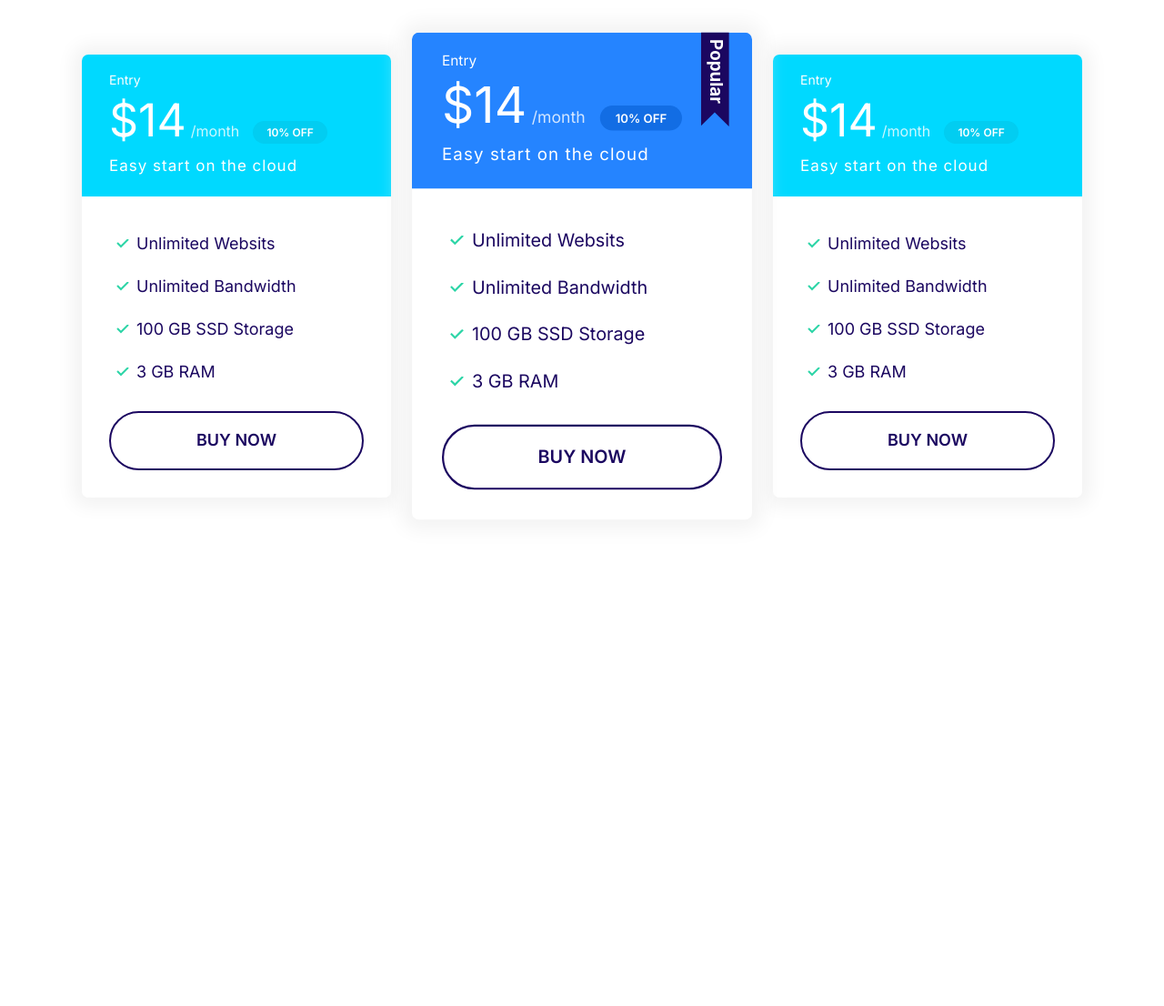
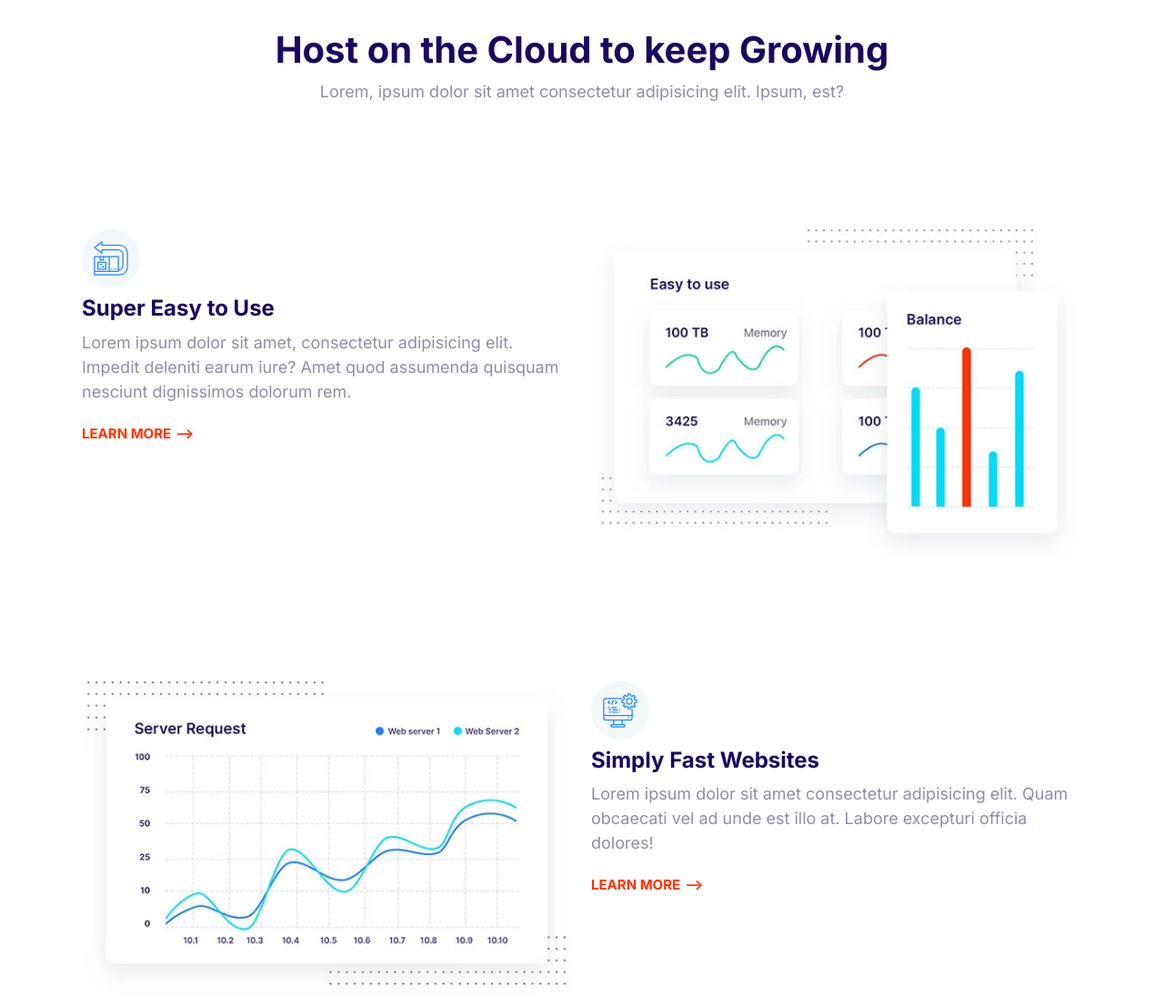
Before and after one commit to narmingeybullayeva/consoldes-cloud, a plain HTML site: page index.html in a window 1280 px wide. Shown: the top 1106 px of the page at 91% size. Before the commit the page ends 800 px from the top, so only its background shows below. Drawn offline with Linux system fonts and the light colour scheme.

Commit message:
Build the features block component.

```diff
--- a/css/styles.css
+++ b/css/styles.css
@@ -800,3 +800,28 @@ a {
     max-width: 500px;
     margin: 0 auto;
 }
+
+/* Features */
+
+.feature{
+    gap:3rem 2rem;
+    margin: 12rem 0;
+}
+
+.feature:first-of-type{
+    margin-top: 6rem;
+}
+
+.feature__heading{
+    margin: 1rem 0;
+}
+
+.feature__image{
+    width: 100%;
+}
+
+@media screen and (min-width: 768px){
+    .feature:nth-of-type(even) .feature__content{
+        order: 2;
+    }
+}
--- a/index.html
+++ b/index.html
@@ -19,73 +19,126 @@
     />
   </head>
   <body>
-    <section class="block container block-plans">
-      <div class="grid grid--1x3">
-        <div class="plan">
-          <div class="card card--secondary">
-            <header class="card__header">
-              <h3 class="plan__name">Entry</h3>
-              <span class="plan__price">$14</span>
-              <span class="plan__billing-cycle">/month</span>
-              <span class="badge badge--secondary badge--small">10% OFF</span>
-              <span class="plan__description">Easy start on the cloud</span>
-            </header>
-            <div class="card__body">
-              <ul class="list list--tick">
-                <li class="list__item">Unlimited Websits</li>
-                <li class="list__item">Unlimited Bandwidth</li>
-                <li class="list__item">100 GB SSD Storage</li>
-                <li class="list__item">3 GB RAM</li>
-              </ul>
-              <button class="btn btn--outline btn--block">Buy Now</button>
-            </div>
-          </div>
+    <header class="block__header">
+      <h2>Host on the Cloud to keep Growing</h2>
+      <p>
+        Lorem, ipsum dolor sit amet consectetur adipisicing elit. Ipsum, est?
+      </p>
+    </header>
+    <section class="block container">
+      <!-- first -->
+      <article class="grid grid--1x2 feature">
+        <div>
+          <span class="icon-container">
+            <svg class="icon icon--primary">
+              <use xlink:href="images/sprite.svg#easy"></use>
+            </svg>
+          </span>
+          <h3 class="feature__heading">Super Easy to Use</h3>
+          <p>
+            Lorem ipsum dolor sit amet, consectetur adipisicing elit. Impedit
+            deleniti earum iure? Amet quod assumenda quisquam nesciunt
+            dignissimos dolorum rem.
+          </p>
+          <a href="#" class="link-arrow">Learn More</a>
         </div>
 
-        <div class="plan plan--popular">
-          <div class="card card--primary">
-            <header class="card__header">
-              <h3 class="plan__name">Entry</h3>
-              <span class="plan__price">$14</span>
-              <span class="plan__billing-cycle">/month</span>
-              <span class="badge badge--primary badge--small">10% OFF</span>
-              <span class="plan__description">Easy start on the cloud</span>
-            </header>
-            <div class="card__body">
-              <ul class="list list--tick">
-                <li class="list__item">Unlimited Websits</li>
-                <li class="list__item">Unlimited Bandwidth</li>
-                <li class="list__item">100 GB SSD Storage</li>
-                <li class="list__item">3 GB RAM</li>
-              </ul>
-              <button class="btn btn--outline btn--block">Buy Now</button>
-            </div>
-          </div>
+        <picture>
+          <source
+            type="image/webp"
+            srcset="images/easy.webp 1x, images/easy@2x.webp 2x"
+          />
+          <source
+            type="image/jpg"
+            srcset="images/easy.jpg 1x, images/easy@2x.jpg 2x"
+          />
+          <img class="feature__image" src="images/easy@2x.jpg" alt="" />
+        </picture>
+      </article>
+
+      <!-- second -->
+      <article class="grid grid--1x2 feature">
+        <div class="feature__content">
+          <span class="icon-container">
+            <svg class="icon icon--primary">
+              <use xlink:href="images/sprite.svg#computer"></use>
+            </svg>
+          </span>
+          <h3 class="feature__heading">Simply Fast Websites</h3>
+          <p>
+            Lorem ipsum dolor sit amet consectetur adipisicing elit. Quam
+            obcaecati vel ad unde est illo at. Labore excepturi officia dolores!
+          </p>
+          <a href="#" class="link-arrow">Learn More</a>
         </div>
+        <picture>
+          <source
+            type="image/webp"
+            srcset="images/fast.webp 1x, images/fast@2x.webp 2x"
+          />
+          <source
+            type="image/jpg"
+            srcset="images/fast.jpg 1x, images/fast@2x.jpg 2x"
+          />
+          <img class="feature__image" src="images/fast@2x.jpg" alt="" />
+        </picture>
+      </article>
 
-        <div class="plan">
-          <div class="card card--secondary">
-            <header class="card__header">
-              <h3 class="plan__name">Entry</h3>
-              <span class="plan__price">$14</span>
-              <span class="plan__billing-cycle">/month</span>
-              <span class="badge badge--secondary badge--small">10% OFF</span>
-              <span class="plan__description">Easy start on the cloud</span>
-            </header>
-            <div class="card__body">
-              <ul class="list list--tick">
-                <li class="list__item">Unlimited Websits</li>
-                <li class="list__item">Unlimited Bandwidth</li>
-                <li class="list__item">100 GB SSD Storage</li>
-                <li class="list__item">3 GB RAM</li>
-              </ul>
-              <button class="btn btn--outline btn--block">Buy Now</button>
-            </div>
-          </div>
+      <!-- third -->
+      <article class="grid grid--1x2 feature">
+        <div class="feature__content">
+          <span class="icon-container">
+            <svg class="icon icon--primary">
+              <use xlink:href="images/sprite.svg#wordpress"></use>
+            </svg>
+          </span>
+          <h3 class="feature__heading">Wordpress Made Easy</h3>
+          <p>
+            Lorem ipsum dolor sit amet consectetur adipisicing elit. Quam
+            obcaecati vel ad unde est illo at. Labore excepturi officia dolores!
+          </p>
+          <a href="#" class="link-arrow">Learn More</a>
         </div>
-      </div>
+        <picture>
+          <source
+            type="image/webp"
+            srcset="images/wordpress.webp 1x, images/wordpress@2x.webp 2x"
+          />
+          <source
+            type="image/jpg"
+            srcset="images/wordpress.jpg 1x, images/wordpress@2x.jpg 2x"
+          />
+          <img class="feature__image" src="images/wordpress@2x.jpg" alt="" />
+        </picture>
+      </article>
+      <!-- fourth -->
+      <article class="grid grid--1x2 feature">
+        <div class="feature__content">
+          <span class="icon-container">
+            <svg class="icon icon--primary">
+              <use xlink:href="images/sprite.svg#clock"></use>
+            </svg>
+          </span>
+          <h3 class="feature__heading">24/7 Expert Support</h3>
+          <p>
+            Lorem ipsum dolor sit amet consectetur adipisicing elit. Quam
+            obcaecati vel ad unde est illo at. Labore excepturi officia dolores!
+          </p>
+          <a href="#" class="link-arrow">Learn More</a>
+        </div>
+        <picture>
+          <source
+            type="image/webp"
+            srcset="images/support.webp 1x, images/support@2x.webp 2x"
+          />
+          <source
+            type="image/jpg"
+            srcset="images/support.jpg 1x, images/support@2x.jpg 2x"
+          />
+          <img class="feature__image" src="images/support@2x.jpg" alt="" />
+        </picture>
+      </article>
     </section>
-
     <script src="js/main.js"></script>
   </body>
 </html>
```
Also changed, not shown: images/easy.jpg (added), images/easy.webp (added), images/easy@2x.jpg (added), images/easy@2x.webp (added), images/fast.jpg (added), images/fast.webp (added), images/fast@2x.jpg (added), images/fast@2x.webp (added), images/support.jpg (added), images/support.webp (added), images/support@2x.jpg (added), images/support@2x.webp (added), images/wordpress.jpg (added), images/wordpress.webp (added), 2 more files.
